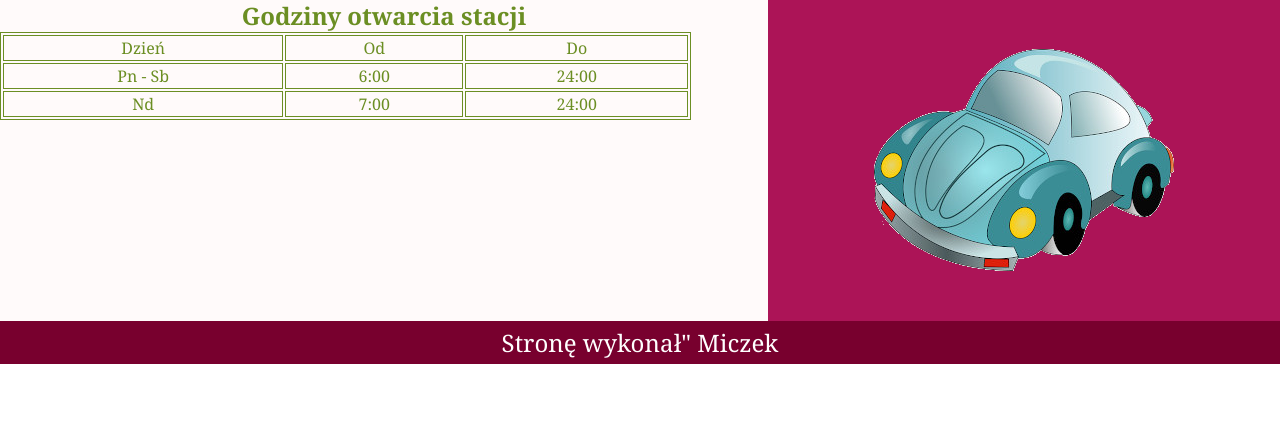
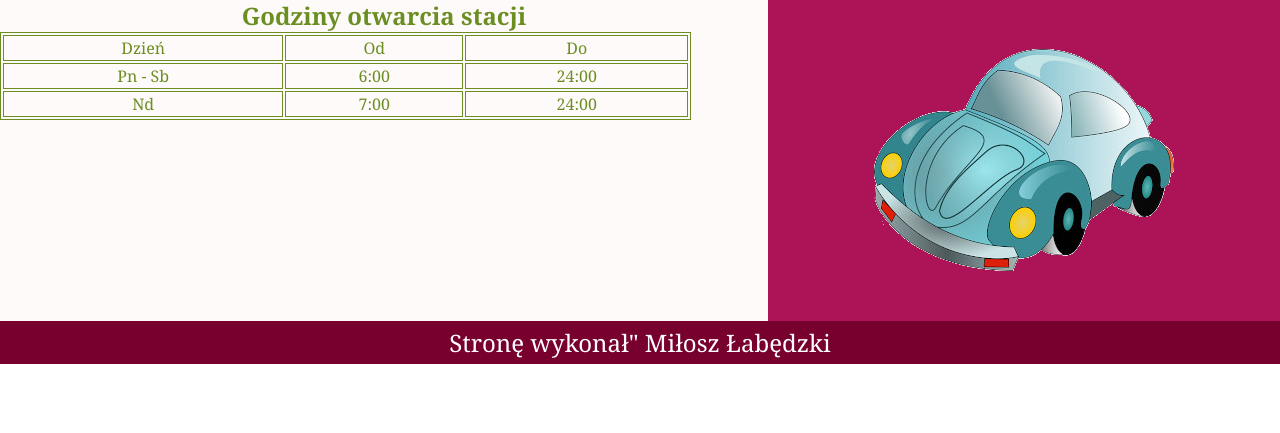
Before and after one commit to milosz-labedzki/INF03-Exam-Solutions, a PHP site: page /stacja.php in a window 1280 px wide. Shown: the part 161-594 px from the top of the page. Run offline with PHP 8.4, Linux system fonts and the light colour scheme.

Commit message:
Update stacja.php

```diff
--- a/inf03_2022_06_02/stacja.php
+++ b/inf03_2022_06_02/stacja.php
@@ -47,7 +47,7 @@
 
 </section>
     <footer>
-        <p>Stronę wykonał" Miczek</p>
+        <p>Stronę wykonał" Miłosz Łabędzki</p>
     </footer>
 </body>
 </html>
```
